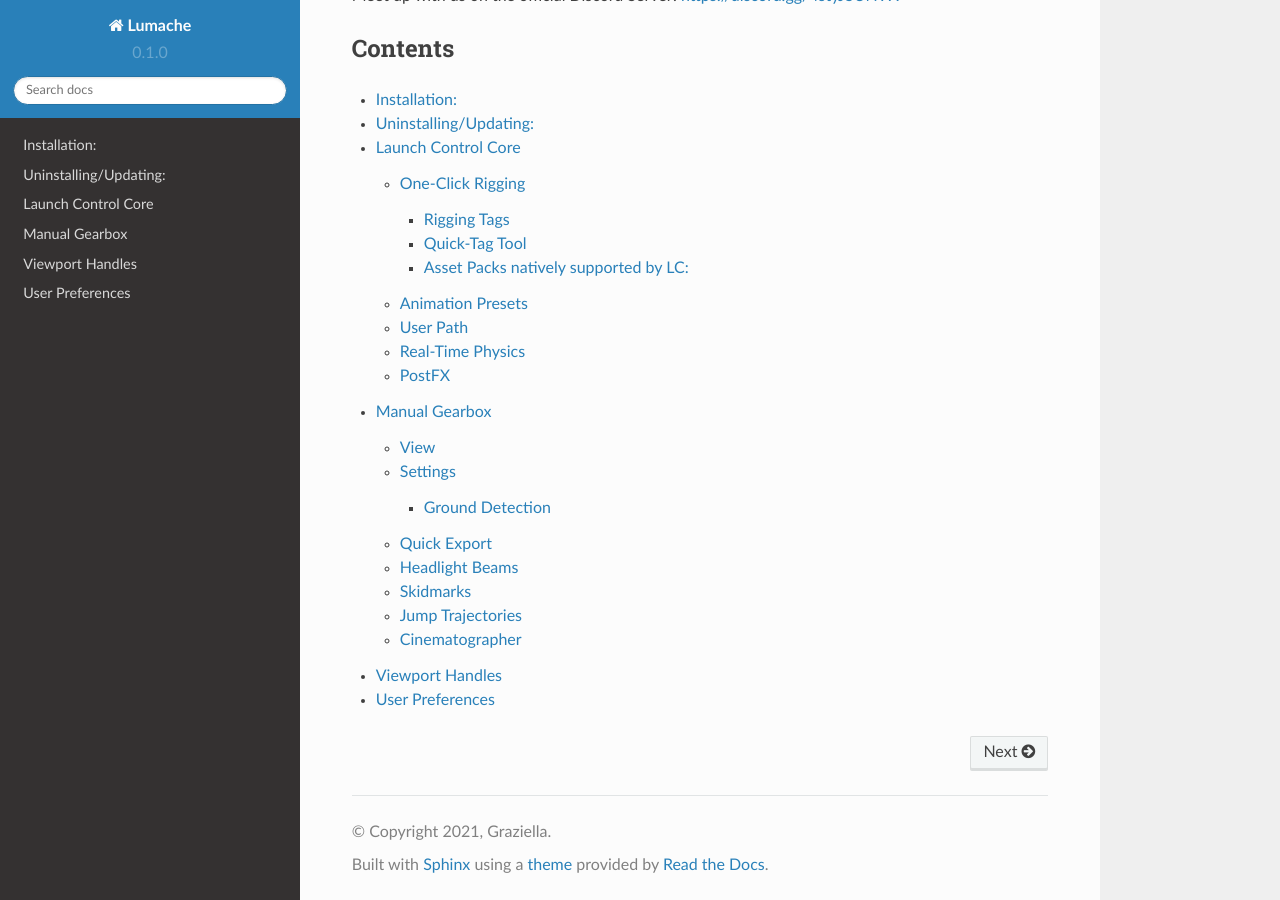
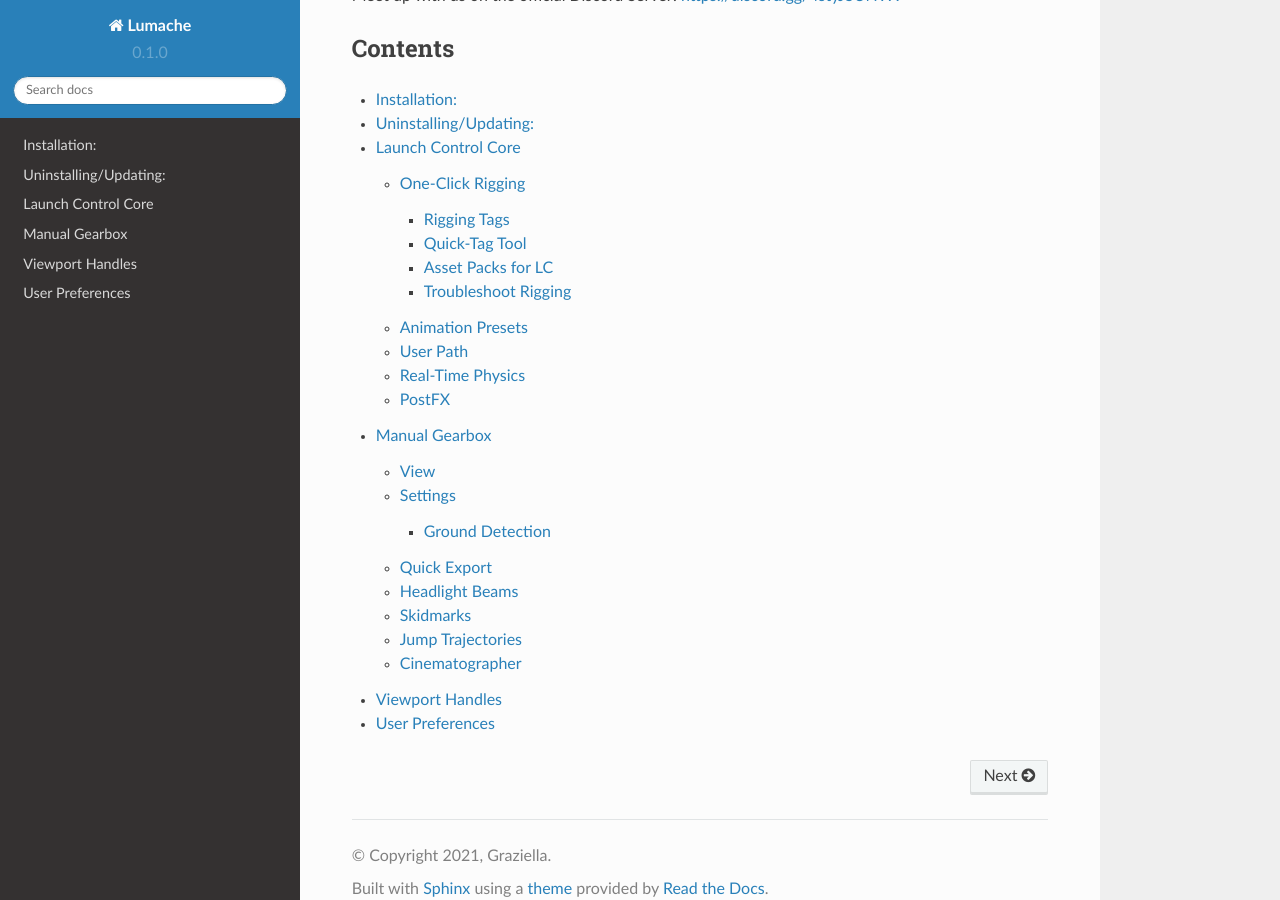
Before and after one commit to DanielVesterbaek/launch-control-documentation, a Sphinx documentation site: the page built from docs/source/index.rst, in a window 1280 px wide and 900 px high, scrolled down 3594 px. Built offline with Sphinx 7.4.7 and the Read the Docs theme 2.0.0, drawn with Linux system fonts in a browser that asks for light colours.

Commit message:
Update launch-control-core.rst

```diff
--- a/docs/source/launch-control-core.rst
+++ b/docs/source/launch-control-core.rst
@@ -78,19 +78,26 @@
     :width: 350px
     :align: center
 
-    **The Quick-Tag Tool in the Interface**
+    *The Quick-Tag Tool in the Interface*
 
 |
 
 .. _native_lc_support:
-Asset Packs natively supported by LC:
+Asset Packs for LC
 ^^^^^^^^^^
 
-Many Vehicle models will have a supported naming convention out of the box. Some Asset Packs that are natively supported are:
+Many Vehicle models have supported naming conventions out of the box. Some Asset Packs that are natively supported are:
     * `Car Transportation <https://blendermarket.com/products/transportation>`_
     * `Car Teleporter <https://blendermarket.com/products/car-teleporter>`_
     * `Traffiq Car <https://blendermarket.com/products/car-library-traffiq-vehicles-for-blender>`_
 
+
+.. _troubleshoot_rigging:
+Troubleshoot Rigging
+^^^^^^^^^^
+
+
+Custom rigging and parenting can be done using the :ref:`rig-setup-mode`
 
 .. _animation-presets:
 Animation Presets
```
